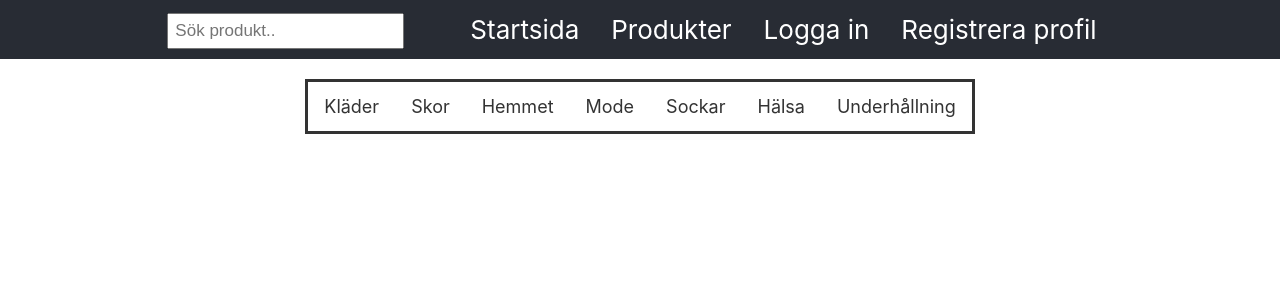
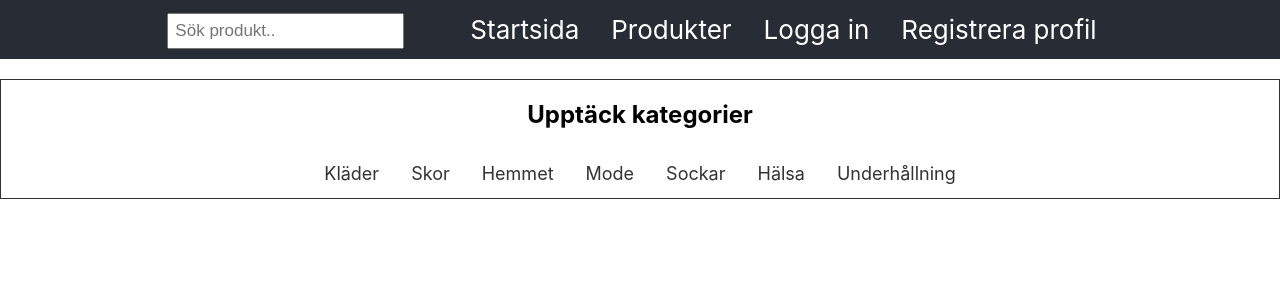
Before and after one commit to peterpanduro/d0018e-webb, a React (Create React App) app: page / in a window 1280 px wide. Shown: the top 300 px of the page. Built offline with nearby package versions, Linux system fonts and the light colour scheme.

Commit message:
categories a bit more beautiful

```diff
--- a/src/views/components/Borders.css
+++ b/src/views/components/Borders.css
@@ -1,8 +1,8 @@
 .Borders #left, #right {
     background: yellow;
-    position: fixed;
     top: 0; bottom: 0;
     width: 100px;
+    position:fixed;
 }
 #left { left: 0; }
 #right { right: 0; }
--- a/src/views/components/Categories.css
+++ b/src/views/components/Categories.css
@@ -1,9 +1,10 @@
-.Categories ul {
+.Categories {
     background-color: white;
     list-style-type: none;
     overflow: hidden;
     border-style: solid;
     border-color: #333;
+    border-width: 1px;
   }
 
  .Categories li {
--- a/src/views/components/Categories.js
+++ b/src/views/components/Categories.js
@@ -4,6 +4,7 @@ import './Categories.css';
 function Categories() {
   return (
     <div className="Categories">
+      <h2>Upptäck kategorier</h2>
       <ul>
           <li>Kläder</li>
           <li>Skor</li>
```
